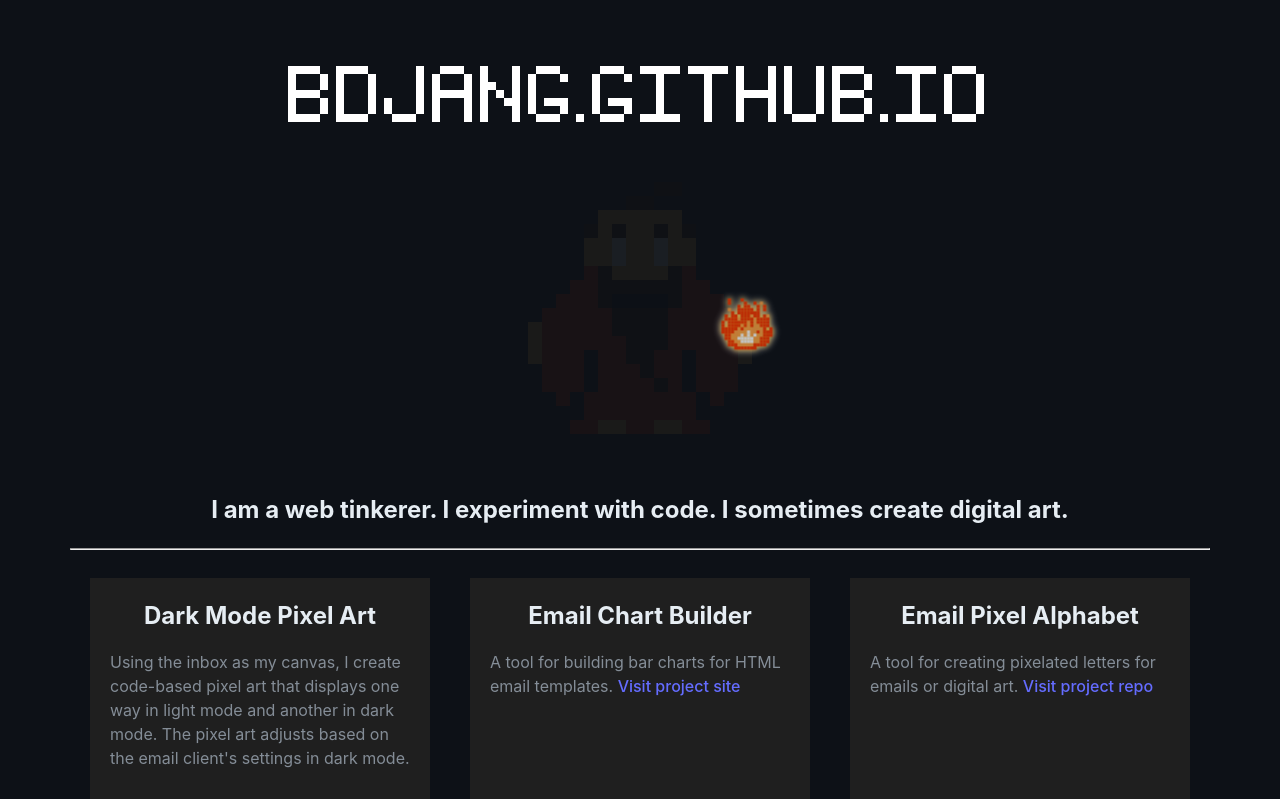
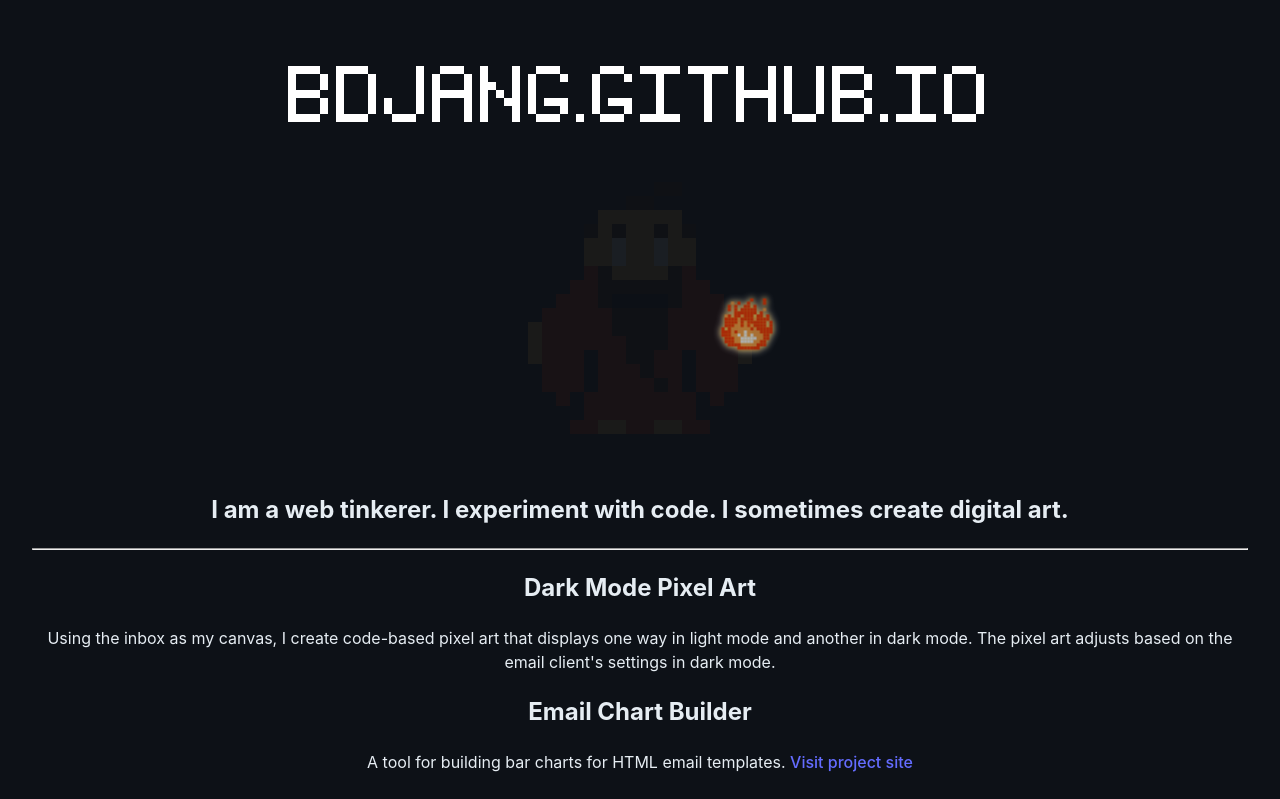
Before and after one commit to bdjang/bdjang.github.io, a React (Vite) app: page / in a window 1280 px wide. Shown: the top 799 px of the page. Built offline with nearby package versions, Linux system fonts and the light colour scheme; the HTML template or start-up script is replaced by a standard one.

Commit message:
Change .jsx to .tsx, update import statement, update className attribute value

```diff
--- a/src/components/Project.jsx
+++ b/src/components/Project.tsx
@@ -1,9 +1,9 @@
-import { projectDesc as projectDescClass } from "./Project.module.scss"
+import styles from "./Project.module.scss"
 
 export default function Project(props) {
     return (
         <>
-            <div className={projectDescClass}>
+            <div className={styles.projectDescClass}>
                 <h2>{props.projectTitle}</h2>
                 <p>{props.projectDescription}</p>
             </div>
```
